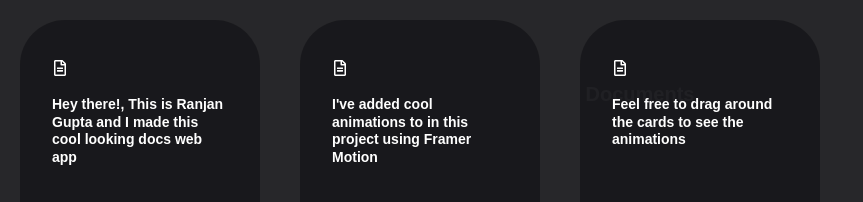
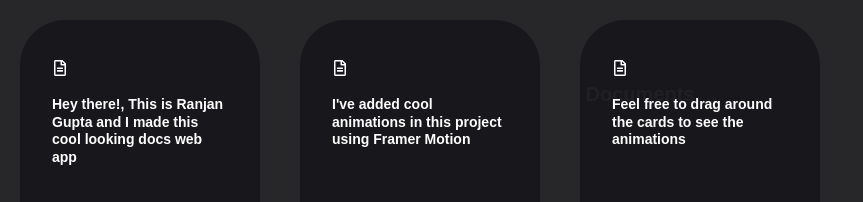
Before and after one commit to Jeffranjan/Mini-Docs, a React (Vite) app: page / in a window 1280 px wide. Shown: the top 202 px of the page, without its empty margins (0-863 px from the left). Built offline with nearby package versions, Linux system fonts and the light colour scheme.

Commit message:
Corrected Text

```diff
--- a/src/components/Foreground.jsx
+++ b/src/components/Foreground.jsx
@@ -11,7 +11,7 @@ function Foreground() {
       tag: { isOpen: true, tagTitle: "Download Now", tagColor: "green" },
     },
     {
-      desc: "I've added cool animations to in this project using Framer Motion",
+      desc: "I've added cool animations in this project using Framer Motion",
       filesize: "0.9Mb",
       close: false,
       tag: { isOpen: true, tagTitle: "Download Now", tagColor: "blue" },
```
